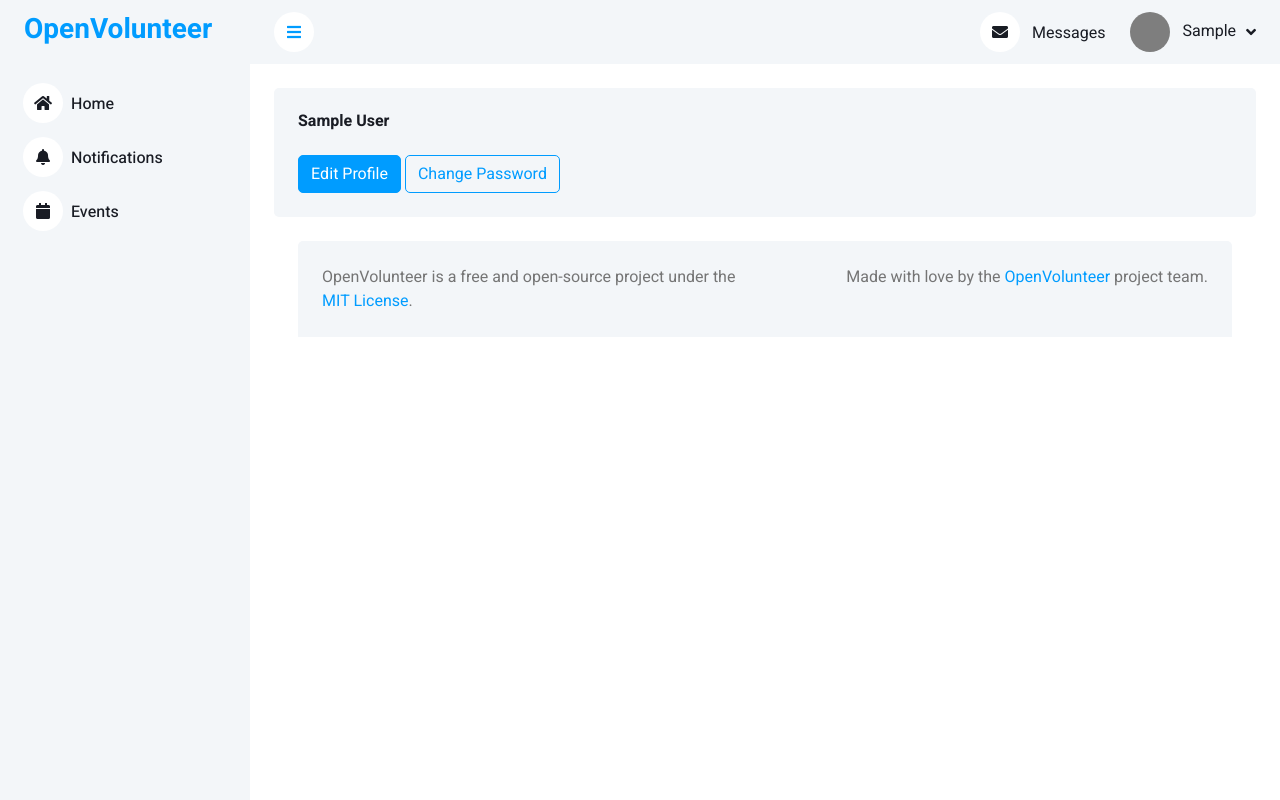
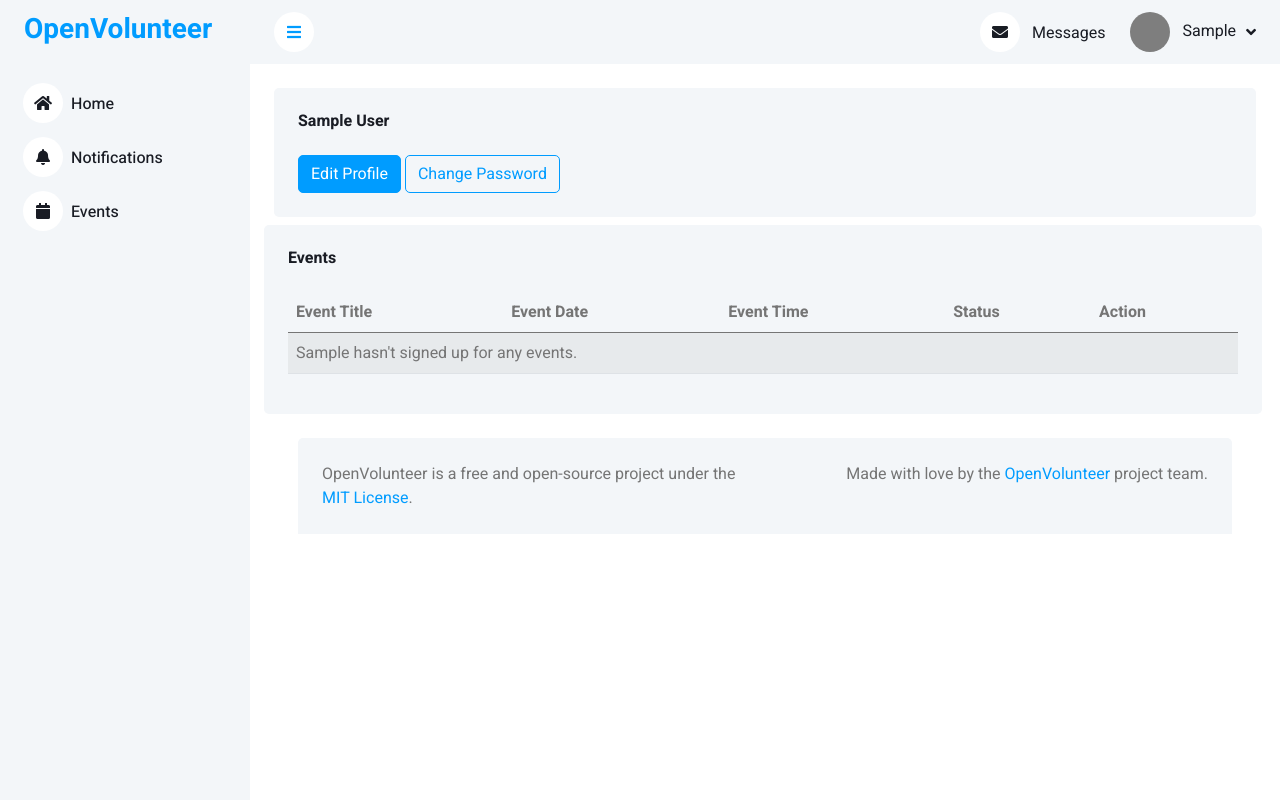
Before and after one commit to rodneygauna/openvolunteer, a Flask app: a page that uses web/templates/users/account.html in a window 1280 px wide. Run offline with Flask 3, Linux system fonts and the light colour scheme; the visitor is signed in with stand-in values (Sample User, id 1); data comes from the database, SQL or seed files in the repository; data that the repository does not hold is empty; some libraries are stand-ins or nearby versions.

Commit message:
see all signed up events

```diff
--- a/web/reports/queries.py
+++ b/web/reports/queries.py
@@ -17,3 +17,17 @@ def single_user_total_volunteer_hours(user_id, from_date, to_date):
         .scalar()
     )
     return total_hours
+
+
+# Function - Return a list of all events the user signed up for
+def user_events(user_id):
+    """Query all events a user signed up for."""
+    events = (
+        db.session.query(Event)
+        .join(EventAttendee, EventAttendee.event_id == Event.id)
+        .filter(EventAttendee.attendee_id == user_id)
+        .filter(EventAttendee.attendee_status.in_(
+            ["pending", "confirmed", "accepted", "standby"]))
+        .all()
+    )
+    return events
--- a/web/templates/users/account.html
+++ b/web/templates/users/account.html
@@ -13,4 +13,57 @@
     </div>
   </div>
 </div>
+<div class="row g-1">
+  <div class="col-sm-12">
+    <div class="bg-light rounded h-100 p-4">
+      <h6 class="mb-4">Events</h6>
+      <table class="table table-striped">
+        <thead>
+          <th scope="col">Event Title</th>
+          <th scope="col">Event Date</th>
+          <th scope="col">Event Time</th>
+          <th scope="col">Status</th>
+          <th scope="col">Action</th>
+        </thead>
+        <tbody>
+          {% if events %}
+          {% for e in events %}
+          <tr>
+            <td scope="row"><a
+                  href="{{ url_for('events.event', event_id=e.id) }}"
+                  >{{ e.title }}</a
+                ></td>
+            <td>{{ e.start_date.strftime('%A, %B %d, %Y') }}</td>
+            <td>{{ e.start_time.strftime('%I:%M %p') }} {{ e.start_timezone }}</td>
+            <td>{{ e.event_status }}</td>
+            <td>
+              <div class="btn-group" role="group">
+                <a
+                  href="{{ url_for('events.event', event_id=e.id) }}"
+                  class="btn btn-primary btn-sm"
+                  >View Event</a
+                >
+                {% if current_user.id == user.id %}
+                {% if e.event_status != "closed", "canceled" %}
+                <a
+                  href="{{ url_for('events.event_signup', event_id=e.id) }}"
+                  class="btn btn-outline-primary btn-sm"
+                  >Edit Signup</a
+                >
+                {% endif %}
+                {% endif %}
+              </div>
+            </td>
+          </tr>
+          {% endfor %}
+          {% else %}
+          <tr>
+            <td colspan="5">{{ user.first_name }} hasn't signed up for any events.</td>
+          </tr>
+          {% endif %}
+        </tbody>
+      </table>
+    </div>
+  </div>
+</div>
 {% endblock content %}
--- a/web/users/views.py
+++ b/web/users/views.py
@@ -15,6 +15,7 @@ from users.forms import (
     ChangePasswordForm, ShortCodeForm, RequestPasswordResetForm
 )
 from app import db, mail
+from reports.queries import user_events
 from .models import User, LoginHistory
 
 
@@ -175,9 +176,10 @@ def user_profile(user_id, first_name, last_name):
         id=user_id,
         first_name=first_name,
         last_name=last_name).first_or_404()
+    events = user_events(user_id)
     return render_template('users/account.html',
                            title='OpenVolunteer - Account',
-                           user=user)
+                           user=user, events=events)
 
 
 # Route - Edit User Account
```
